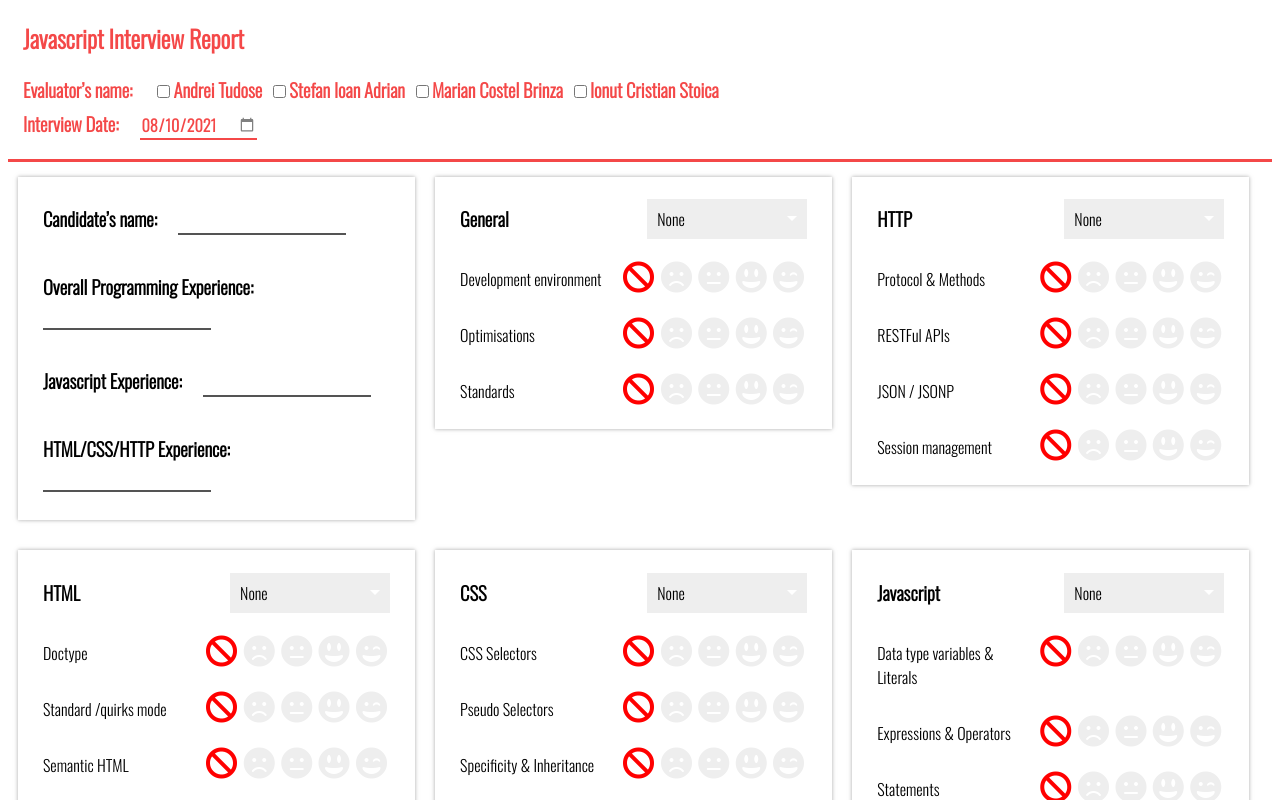
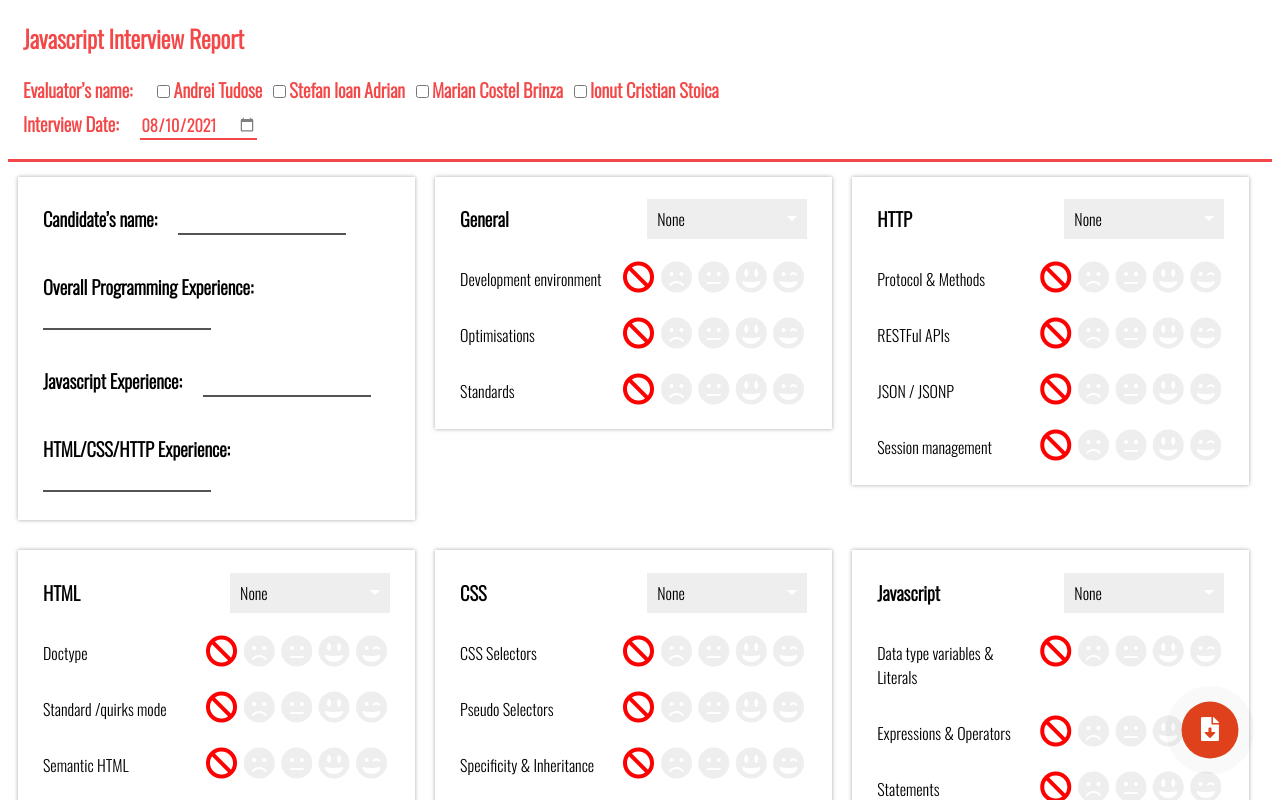
Before and after one commit to andreitudose7/endava-report-generator-ui, a Vue app: page / in a window 1280 px wide. Shown: the top 800 px of the page. Built offline with nearby package versions, Linux system fonts and the light colour scheme.

Commit message:
Export Report Logic + Design

```diff
--- a/public/index.html
+++ b/public/index.html
@@ -7,6 +7,7 @@
     <link rel="icon" href="<%= BASE_URL %>favicon.ico">
     <link rel="stylesheet" href="https://pro.fontawesome.com/releases/v5.10.0/css/all.css" integrity="sha384-AYmEC3Yw5cVb3ZcuHtOA93w35dYTsvhLPVnYs9eStHfGJvOvKxVfELGroGkvsg+p" crossorigin="anonymous"/>
     <title><%= htmlWebpackPlugin.options.title %></title>
+    <script defer src="https://cdnjs.cloudflare.com/ajax/libs/html2canvas/1.3.2/html2canvas.min.js" integrity="sha512-tVYBzEItJit9HXaWTPo8vveXlkK62LbA+wez9IgzjTmFNLMBO1BEYladBw2wnM3YURZSMUyhayPCoLtjGh84NQ==" crossorigin="anonymous" referrerpolicy="no-referrer"></script>
   </head>
   <body>
     <noscript>
--- a/src/App.vue
+++ b/src/App.vue
@@ -10,7 +10,7 @@
           :key="possbileInterviewer"
         >
           <input type="checkbox" :id="possbileInterviewer" :value="possbileInterviewer" v-model="formValues.interviewers" />
-          <label :for="possbileInterviewer">{{ possbileInterviewer }}</label>
+          <label :for="possbileInterviewer" class="interviewerName">{{ possbileInterviewer }}</label>
         </span>
       </div>
       <div :style="{marginTop: '7px'}">
@@ -59,20 +59,16 @@
     <h3>
       Grade <input type="text" v-model="formValues.evaluationGrade" style="margin: 0px 30px 0px 13px; width: 50px;" />
       <input type="radio" id="candidateAccepted" name="candidateAcceptance" value="Accepted" v-model="formValues.evaluationStatus" />
-      <label for="candidateAccepted"> Accepted </label>
+      <label for="candidateAccepted" class="evaluationStatusLabel"> Accepted </label>
       <input type="radio" id="candidateRejected" name="candidateAcceptance" value="Rejected" v-model="formValues.evaluationStatus" />
-      <label for="candidateRejected"> Rejected </label>
+      <label for="candidateRejected" class="evaluationStatusLabel"> Rejected </label>
     </h3>
   </section>
   <section>
     <h3> Comments & Observations </h3>
     <textarea v-model="formValues.commentsAndObservations" rows="10" style="width: 100%"></textarea>
   </section>
-  <div>
-    <pre>
-      {{ JSON.stringify(formValues, null, 2) }}
-    </pre>
-  </div>
+  <button class="export-report-btn" @click="downloadPdf"> <i class="fa fa-file-download"> </i> </button>
 </template>
 
 <script>
@@ -103,6 +99,42 @@ export default {
     }
   },
   methods: {
+    downloadPdf() {
+      window.html2canvas(
+        document.getElementById('app'), {
+          ignoreElements: (element) => {
+            const { type = '', tagName = '', className = '' } = element;
+            if(type === 'checkbox' || type === 'radio') {
+              return true;
+            }
+            if(tagName.toLowerCase() === 'button') {
+              return true;
+            }
+            if(tagName.toLowerCase() === 'label' && className.indexOf('interviewerName') !== -1) {
+              const interviewerName = element.getAttribute('for');
+              return this.formValues.interviewers.indexOf(interviewerName) === -1;
+            }
+            if(tagName.toLowerCase() === 'label' && className.indexOf('evaluationStatusLabel') !== -1) {
+              const candidateAcceptance = element.innerText;
+              return this.formValues.evaluationStatus.trim() !== candidateAcceptance.trim();
+            }
+            if(tagName.toLowerCase() === 'label' && className.indexOf('option') !== -1) {
+              const forAttrValue = element.getAttribute('for');
+              if(forAttrValue.indexOf('evaluation-dd') !== -1 && className.indexOf('active') === -1) {
+                return true;
+              }
+            }
+            return false;
+          }
+        })
+        .then(function(canvas) {
+          const img = canvas.toDataURL("image/png");
+          let link = document.createElement('a');
+          link.download = 'filename.png';
+          link.href = img;
+          link.click();
+        });
+    },
     getTodayDate() {
       const today = new Date();
       let day = today.getDate();
@@ -165,4 +197,43 @@ export default {
     border-color: black;
     font-weight: normal;
   }
+  .export-report-btn {
+    position: fixed;
+    bottom: 45px;
+    right: 45px;
+    z-index: 9999;
+    background: #DE411B;
+    color: white;
+    font-size: 21px;
+    padding: 0;
+    border: 0;
+    outline: 0;
+    border-radius: 50%;
+    width: 50px;
+    height: 50px;
+    cursor: pointer;
+
+    box-shadow: 0 0 0 0 rgba(0, 0, 0, 0.3);
+    transform: scale(1);
+    animation: pulse 1.5s infinite;
+  }
+  .export-report-btn:hover {
+    background: rgb(255, 123, 0);
+  }
+  @keyframes pulse {
+    0% {
+      transform: scale(1);
+      box-shadow: 0 0 0 0 rgba(0, 0, 0, 0.3);
+    }
+
+    50% {
+      transform: scale(1.15);
+      box-shadow: 0 0 0 15px rgba(0, 0, 0, 0);
+    }
+
+    100% {
+      transform: scale(1);
+      box-shadow: 0 0 0 0 rgba(0, 0, 0, 0);
+    }
+  }
 </style>
--- a/src/components/RatingDropdown.vue
+++ b/src/components/RatingDropdown.vue
@@ -9,7 +9,15 @@
             :checked="modelValue == -1"
             @click="$emit('update:modelValue', $event.target.value)"
         />
-        <label :for="widgetId + '-evaluation-option-None'" class="option">None</label>
+        <label
+          :for="widgetId + '-evaluation-option-None'"
+          :class="{
+            option: true,
+            active: modelValue == -1
+          }"
+        >
+          None
+        </label>
         <input
             class="selectopt"
             value="0"
@@ -19,7 +27,15 @@
             :checked="modelValue == 0"
             @click="$emit('update:modelValue', $event.target.value)"
         />
-        <label :for="widgetId + '-evaluation-option-Beginner'" class="option">Beginner</label>
+        <label
+          :for="widgetId + '-evaluation-option-Beginner'"
+          :class="{
+            option: true,
+            active: modelValue == 0
+          }"
+        >
+          Beginner
+        </label>
         <input
             class="selectopt"
             value="1"
@@ -29,7 +45,15 @@
             :checked="modelValue == 1"
             @click="$emit('update:modelValue', $event.target.value)"
         />
-        <label :for="widgetId + '-evaluation-option-Intermediate'" class="option">Intermediate</label>
+        <label
+          :for="widgetId + '-evaluation-option-Intermediate'"
+          :class="{
+            option: true,
+            active: modelValue == 1
+          }"
+        >
+          Intermediate
+        </label>
         <input
             class="selectopt"
             value="2"
@@ -39,7 +63,15 @@
             :checked="modelValue == 2"
             @click="$emit('update:modelValue', $event.target.value)"
         />
-        <label :for="widgetId + '-evaluation-option-Advanced'" class="option">Advanced</label>
+        <label
+          :for="widgetId + '-evaluation-option-Advanced'"
+          :class="{
+            option: true,
+            active: modelValue == 2
+          }"
+        >
+          Advanced
+        </label>
     </div>
 </template>
 
```
